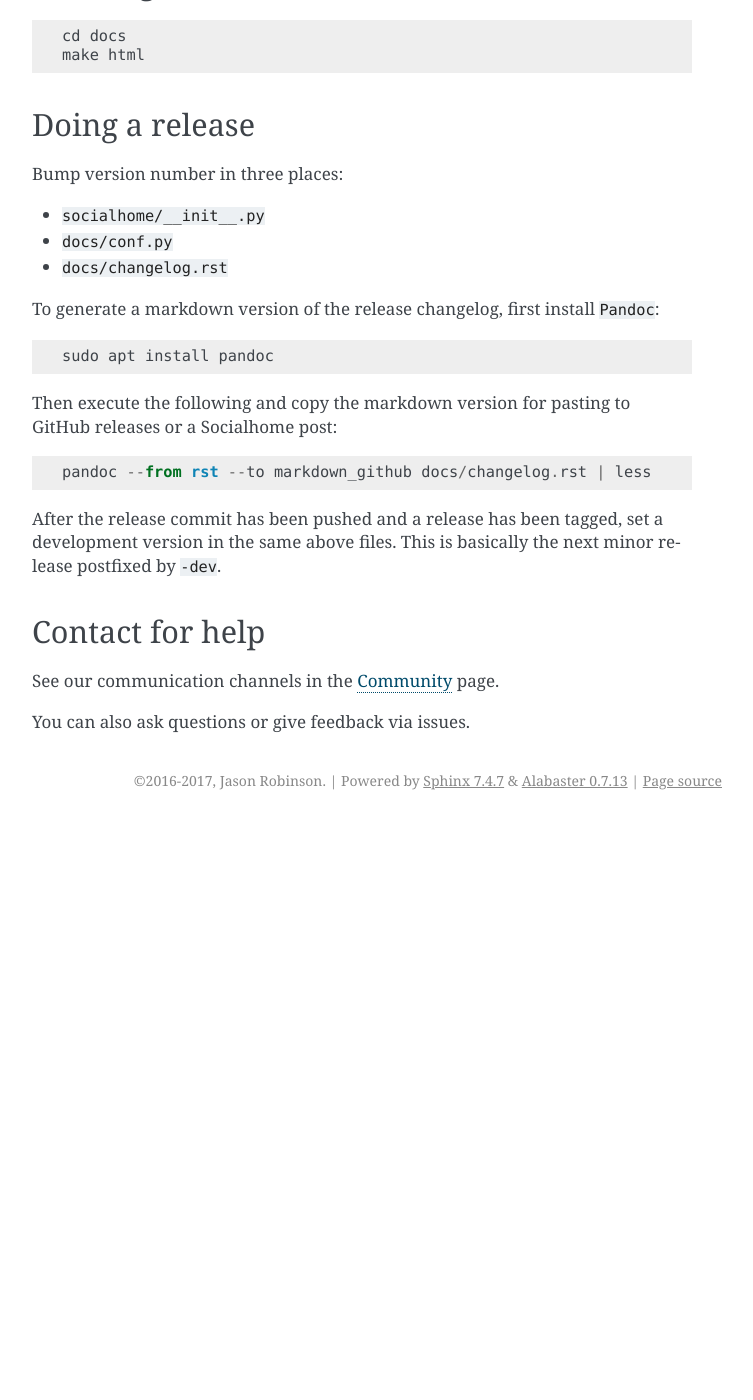
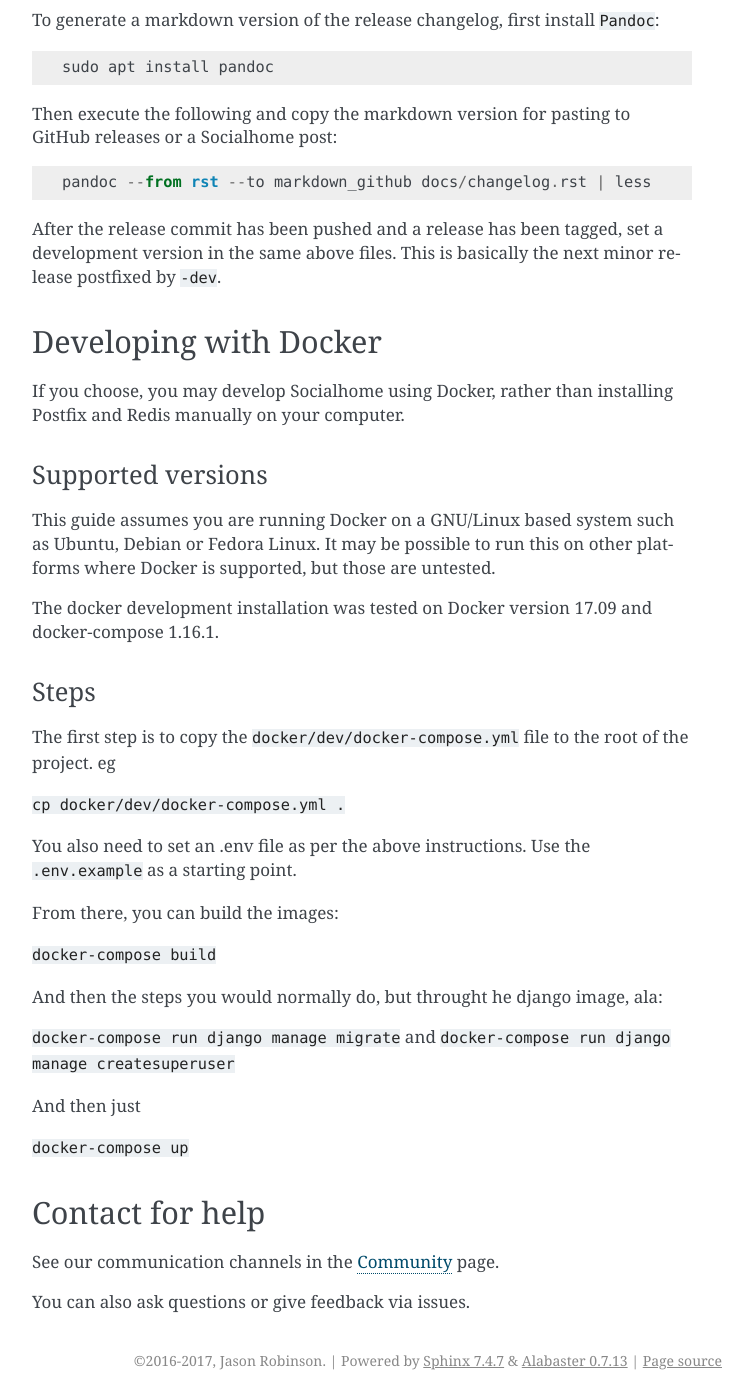
Before and after one commit to jaywink/socialhome, a Sphinx documentation site: the page built from docs/development.rst, in a window 1280 px wide and 1400 px high, scrolled down 4593 px. Shown: the whole window, without its empty margins (388-1141 px from the left). Built offline with Sphinx 7.4.7, drawn with Linux system fonts in a browser that asks for light colours; before the commit the page ends 5413 px from its top, so only the background shows below that; some of the changed text lies outside the part shown.

Commit message:
Make a docker dev environment

```diff
--- a/docs/development.rst
+++ b/docs/development.rst
@@ -201,6 +191,42 @@
 
 After the release commit has been pushed and a release has been tagged, set a development version in the same above files. This is basically the next minor release postfixed by ``-dev``.
 
+Developing with Docker
+------------------------
+
+If you choose, you may develop Socialhome using Docker, rather than installing Postfix and Redis manually on your computer.
+
+
+Supported versions
+..................
+
+This guide assumes you are running Docker on a GNU/Linux based system such as Ubuntu, Debian or Fedora Linux. It may be possible to run this on other platforms where Docker is supported, but those are untested.
+
+The docker development installation was tested on Docker version 17.09 and docker-compose 1.16.1.
+
+Steps
+......
+
+The first step is to copy the ``docker/dev/docker-compose.yml`` file to the root of the project. eg
+
+``cp docker/dev/docker-compose.yml .``
+
+You also need to set an .env file as per the above instructions. Use the ``.env.example`` as a starting point.
+
+From there, you can build the images:
+
+``docker-compose build``
+
+And then the steps you would normally do, but throught he django image, ala:
+
+``docker-compose run django manage migrate``
+and
+``docker-compose run django manage createsuperuser``
+
+And then just
+
+``docker-compose up``
+
 Contact for help
 ----------------
 
```
Also changed, not shown: other parts of docs/development.rst (+2 -12 lines), 8 other files.
